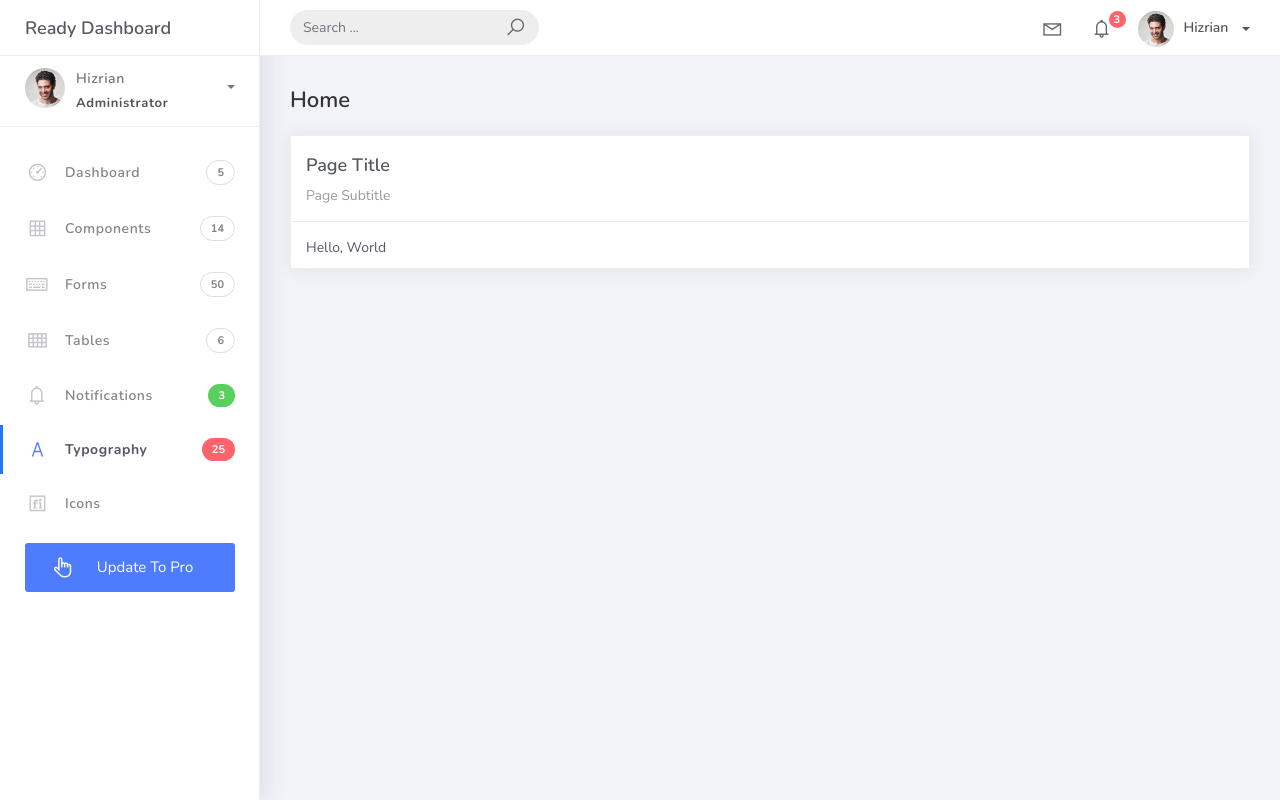
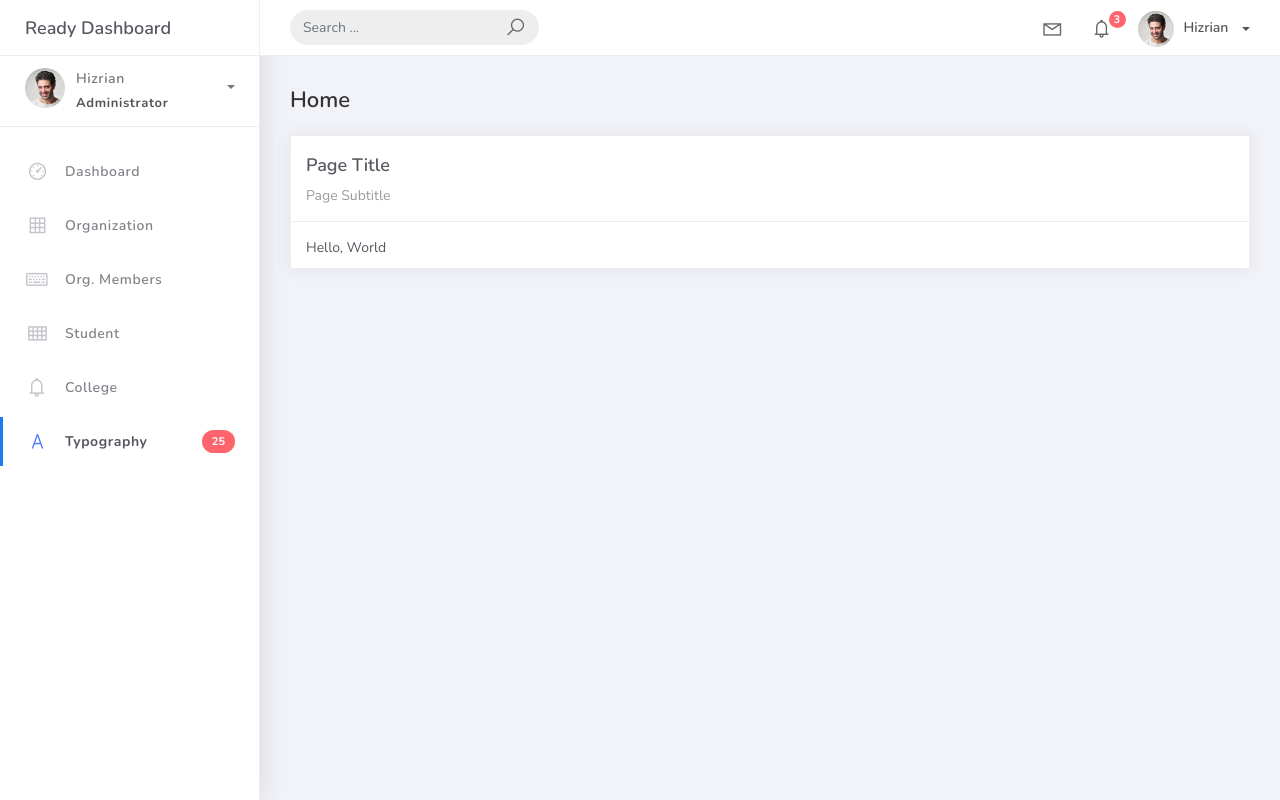
Before and after one commit to bmkhn/PSUSphere, a Django app: page / in a window 1280 px wide. Run offline with Django 5.2, Linux system fonts and the light colour scheme; some libraries are stand-ins or nearby versions.

Commit message:
Refactor profile image paths to use static template tag and update navigation labels

```diff
--- a/projectsite/templates/base.html
+++ b/projectsite/templates/base.html
@@ -105,11 +105,11 @@
 							</ul>
 						</li>
 						<li class="nav-item dropdown">
-							<a class="dropdown-toggle profile-pic" data-toggle="dropdown" href="#" aria-expanded="false"> <img src="../assets/img/profile.jpg" alt="user-img" width="36" class="img-circle"><span >Hizrian</span></span> </a>
+							<a class="dropdown-toggle profile-pic" data-toggle="dropdown" href="#" aria-expanded="false"> <img src="{% static 'img/profile.jpg' %}" alt="user-img" width="36" class="img-circle"><span >Hizrian</span></span> </a>
 							<ul class="dropdown-menu dropdown-user">
 								<li>
 									<div class="user-box">
-										<div class="u-img"><img src="../assets/img/profile.jpg" alt="user"></div>
+										<div class="u-img"><img src="{% static 'assets/img/profile.jpg' %}" alt="user"></div>
 										<div class="u-text">
 											<h4>Hizrian</h4>
 											<p class="text-muted">hello@themekita.com</p><a href="profile.html" class="btn btn-rounded btn-danger btn-sm">View Profile</a></div>
@@ -134,7 +134,7 @@
 				<div class="scrollbar-inner sidebar-wrapper">
 					<div class="user">
 						<div class="photo">
-							<img src="../assets/img/profile.jpg">
+							<img src="{% static 'assets/img/profile.jpg' %}">
 						</div>
 						<div class="info">
 							<a class="" data-toggle="collapse" href="#collapseExample" aria-expanded="true">
@@ -146,7 +146,7 @@
 							</a>
 							<div class="clearfix"></div>
 
-							<div class="collapse in" id="collapseExample" aria-expanded="true" style="">
+							<div class="collapse in" id="collapseExample" aria-expanded="true">
 								<ul class="nav">
 									<li>
 										<a href="#profile">
@@ -172,35 +172,30 @@
 							<a href="index.html">
 								<i class="la la-dashboard"></i>
 								<p>Dashboard</p>
-								<span class="badge badge-count">5</span>
 							</a>
 						</li>
 						<li class="nav-item">
 							<a href="components.html">
 								<i class="la la-table"></i>
-								<p>Components</p>
-								<span class="badge badge-count">14</span>
+								<p>Organization</p>
 							</a>
 						</li>
 						<li class="nav-item">
 							<a href="forms.html">
 								<i class="la la-keyboard-o"></i>
-								<p>Forms</p>
-								<span class="badge badge-count">50</span>
+								<p>Org. Members</p>
 							</a>
 						</li>
 						<li class="nav-item">
 							<a href="tables.html">
 								<i class="la la-th"></i>
-								<p>Tables</p>
-								<span class="badge badge-count">6</span>
+								<p>Student</p>
 							</a>
 						</li>
 						<li class="nav-item">
 							<a href="notifications.html">
 								<i class="la la-bell"></i>
-								<p>Notifications</p>
-								<span class="badge badge-success">3</span>
+								<p>College</p>
 							</a>
 						</li>
 						<li class="nav-item active">
@@ -209,18 +204,6 @@
 								<p>Typography</p>
 								<span class="badge badge-danger">25</span>
 							</a>
-						</li>
-						<li class="nav-item">
-							<a href="icons.html">
-								<i class="la la-fonticons"></i>
-								<p>Icons</p>
-							</a>
-						</li>
-						<li class="nav-item update-pro">
-							<button  data-toggle="modal" data-target="#modalUpdate">
-								<i class="la la-hand-pointer-o"></i>
-								<p>Update To Pro</p>
-							</button>
 						</li>
 					</ul>
 				</div>
```
